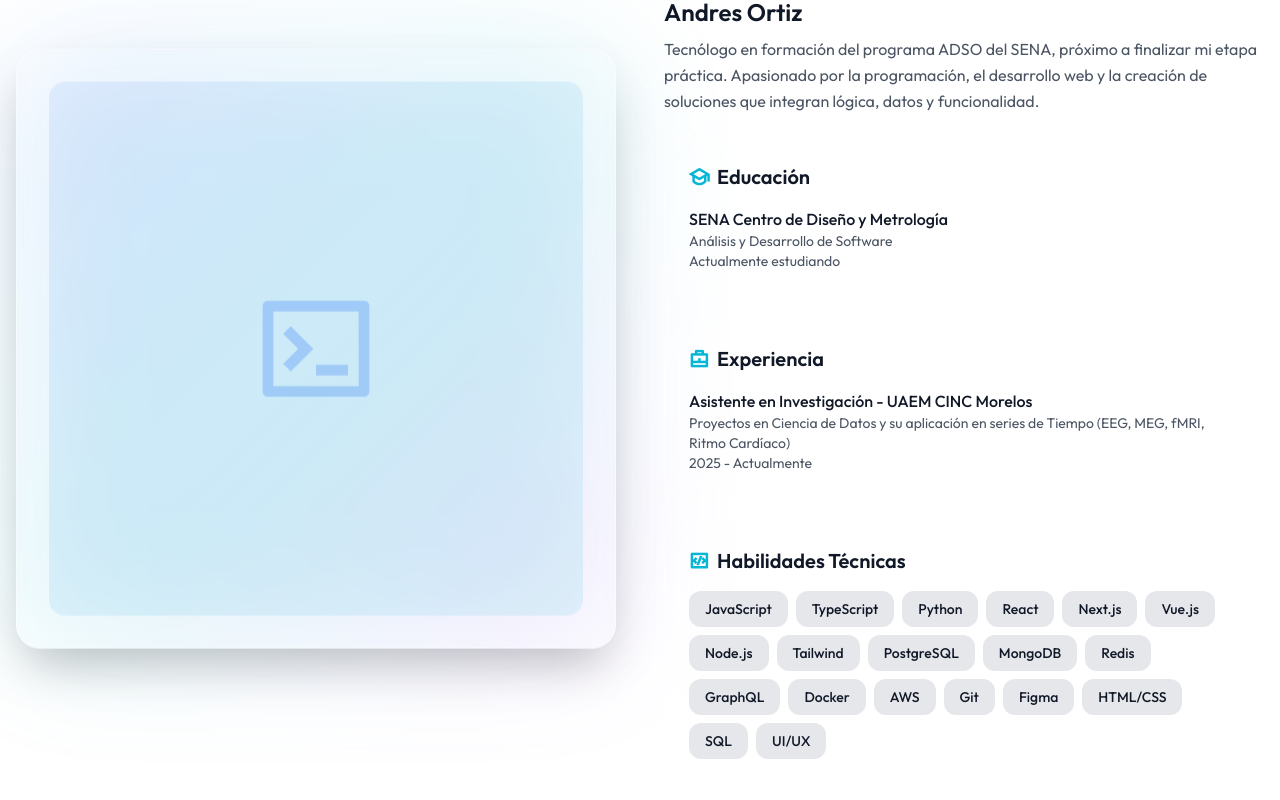
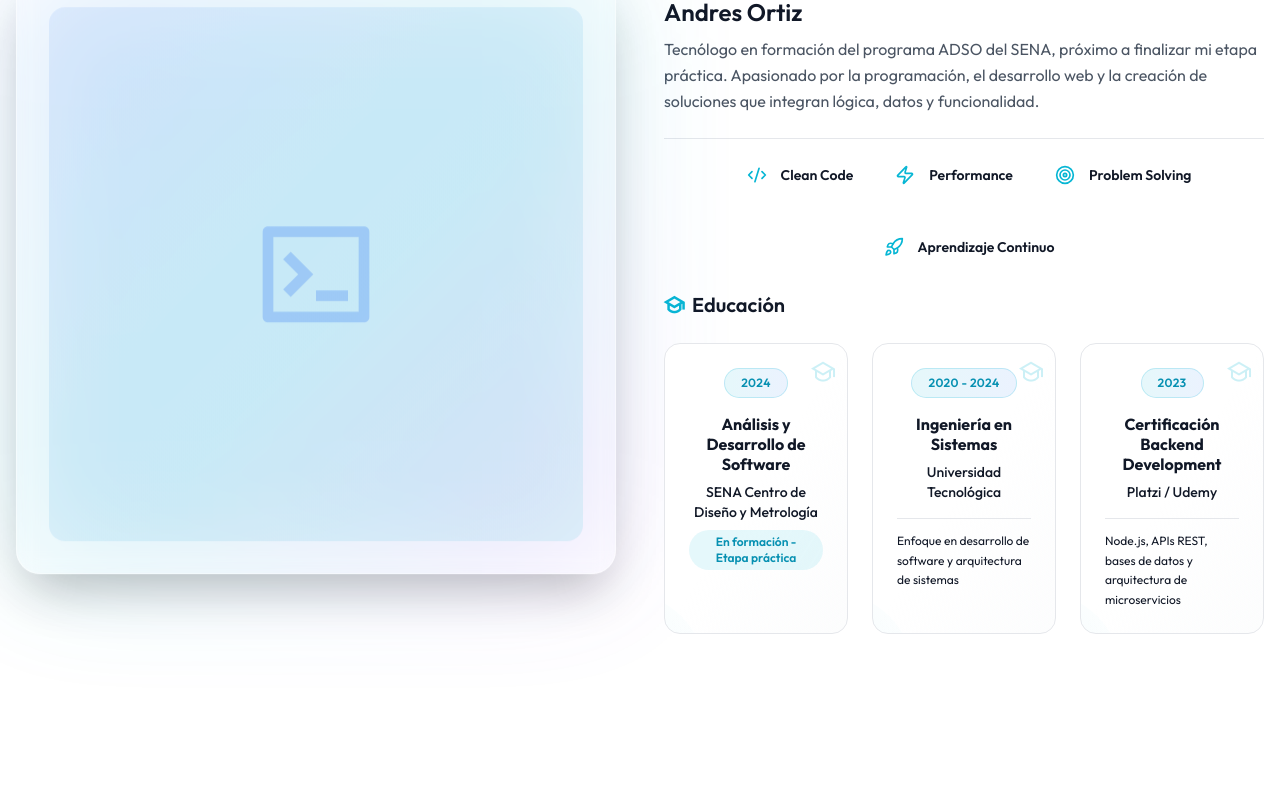
Before and after one commit to AndwSX/Portfolio, a Next.js app: page / in a window 1280 px wide. Shown: the part 980-1780 px from the top of the page. Built offline with nearby package versions, Linux system fonts and the light colour scheme.

Commit message:
Section about dseño y distribucion termiando

```diff
--- a/src/components/sections/AboutSection.tsx
+++ b/src/components/sections/AboutSection.tsx
@@ -1,10 +1,42 @@
-'use client'
+"use client";
 
-import { SKILLS } from '@/lib/constants'
+import { Code2, Zap, Target, Rocket } from "lucide-react";
+
+const highlights = [
+  { icon: Code2, title: "Clean Code" },
+  { icon: Zap, title: "Performance" },
+  { icon: Target, title: "Problem Solving" },
+  { icon: Rocket, title: "Aprendizaje Continuo" },
+];
+
+const education = [
+  {
+    degree: "Análisis y Desarrollo de Software",
+    institution: "SENA Centro de Diseño y Metrología",
+    period: "2024",
+    status: "En formación - Etapa práctica",
+  },
+  {
+    degree: "Ingeniería en Sistemas",
+    institution: "Universidad Tecnológica",
+    period: "2020 - 2024",
+    description: "Enfoque en desarrollo de software y arquitectura de sistemas",
+  },
+  {
+    degree: "Certificación Backend Development",
+    institution: "Platzi / Udemy",
+    period: "2023",
+    description:
+      "Node.js, APIs REST, bases de datos y arquitectura de microservicios",
+  },
+];
 
 export default function AboutSection() {
   return (
-    <section id="acerca" className="min-h-screen flex items-center justify-center px-4 py-24">
+    <section
+      id="acerca"
+      className="min-h-screen flex items-center justify-center px-4 py-24"
+    >
       <div className="container max-w-7xl mx-auto">
         <div className="grid lg:grid-cols-2 gap-12 items-center">
           <div className="relative animate-scale-in order-2 lg:order-1">
@@ -25,57 +57,95 @@ export default function AboutSection() {
               <div>
                 <h3 className="text-2xl font-semibold mb-2">Andres Ortiz</h3>
                 <p className="text-gray-600 dark:text-gray-400 leading-relaxed">
-                  Tecnólogo en formación del programa ADSO del SENA, próximo a finalizar mi etapa práctica.
-                  Apasionado por la programación, el desarrollo web y la creación de soluciones que integran lógica, datos y funcionalidad.
+                  Tecnólogo en formación del programa ADSO del SENA, próximo a
+                  finalizar mi etapa práctica. Apasionado por la programación,
+                  el desarrollo web y la creación de soluciones que integran
+                  lógica, datos y funcionalidad.
                 </p>
               </div>
 
-              <div className="glass rounded-2xl p-6 space-y-4">
-                <h4 className="text-xl font-semibold flex items-center gap-2">
+              <div className="pt-4 border-t">
+                <div className="flex flex-wrap items-center justify-center gap-6 lg:gap-8">
+                  {highlights.map((item) => {
+                    const Icon = item.icon;
+                    return (
+                      <div
+                        key={item.title}
+                        className="flex items-center gap-1 group cursor-pointer"
+                      >
+                        <div className="h-10 w-10 bg-primary/10 rounded-xl flex items-center justify-center group-hover:bg-cyan-500/20 group-hover:scale-110 transition-all duration-300">
+                          <Icon className="h-5 w-5 text-cyan-500 group-hover:scale-110 transition-transform duration-300" />
+                        </div>
+                        <span className="font-semibold text-sm group-hover:text-cyan-500 transition-colors duration-300">
+                          {item.title}
+                        </span>
+                      </div>
+                    );
+                  })}
+                </div>
+              </div>
+
+              <h4 className="text-xl font-semibold flex items-center gap-2 mb-6">
                 <i className="ri-graduation-cap-line text-cyan-500"></i>
                 Educación
               </h4>
-                <div>
-                  <p className="font-medium">SENA Centro de Diseño y Metrología</p>
-                  <p className="text-gray-600 dark:text-gray-400 text-sm">Análisis y Desarrollo de Software</p>
-                  <p className="text-gray-600 dark:text-gray-400 text-sm">Actualmente estudiando</p>
-                </div>
+              <div className="grid md:grid-cols-2 lg:grid-cols-3 gap-6">
+                {education.map((edu, index) => (
+                  <div
+                    key={index}
+                    className="group relative overflow-hidden rounded-2xl border border-gray-200 dark:border-gray-800 bg-gradient-to-br from-white via-white to-gray-50/50 dark:from-gray-900 dark:via-gray-900 dark:to-gray-800/50 backdrop-blur-sm hover:shadow-2xl hover:shadow-cyan-500/10 transition-all duration-500 hover:-translate-y-2 hover:border-cyan-500/30"
+                  >
+                    {/* Efecto de brillo animado */}
+                    <div className="absolute inset-0 bg-gradient-to-br from-cyan-500/0 via-cyan-500/5 to-purple-500/0 opacity-0 group-hover:opacity-100 transition-opacity duration-500"></div>
+
+                    {/* Línea decorativa superior */}
+                    <div className="absolute top-0 left-0 right-0 h-1 bg-gradient-to-r from-transparent via-cyan-500 to-transparent opacity-0 group-hover:opacity-100 transition-opacity duration-500"></div>
+
+                    <div className="relative p-6 space-y-4">
+                      {/* Badge del periodo */}
+                      <div className="flex justify-center">
+                        <span className="inline-flex items-center justify-center px-4 py-1.5 rounded-full bg-gradient-to-r from-cyan-500/10 to-blue-500/10 border border-cyan-500/20 text-cyan-600 dark:text-cyan-400 font-semibold text-xs tracking-wide group-hover:scale-105 transition-transform duration-300">
+                          {edu.period}
+                        </span>
                       </div>
 
-              <div className="glass rounded-2xl p-6 space-y-4">
-                <h4 className="text-xl font-semibold flex items-center gap-2">
-                  <i className="ri-briefcase-line text-cyan-500"></i>
-                  Experiencia
+                      {/* Contenido principal */}
+                      <div className="space-y-2 text-center">
+                        <h4 className="font-bold text-base leading-tight min-h-[2.5rem] flex items-center justify-center group-hover:text-cyan-600 dark:group-hover:text-cyan-400 transition-colors duration-300">
+                          {edu.degree}
                         </h4>
-                <div>
-                  <p className="font-medium">Asistente en Investigación - UAEM CINC Morelos</p>
-                  <p className="text-gray-600 dark:text-gray-400 text-sm">
-                    Proyectos en Ciencia de Datos y su aplicación en series de Tiempo (EEG, MEG, fMRI, Ritmo Cardíaco)
+                        <p className="text-sm text-muted-foreground font-medium group-hover:text-foreground transition-colors duration-300">
+                          {edu.institution}
                         </p>
-                  <p className="text-gray-600 dark:text-gray-400 text-sm">2025 - Actualmente</p>
-                </div>
+                        {edu.status && (
+                          <p className="text-xs text-cyan-600 dark:text-cyan-400 font-semibold pt-1 inline-block px-3 py-1 rounded-full bg-cyan-500/10">
+                            {edu.status}
+                          </p>
+                        )}
                       </div>
 
-              <div className="glass rounded-2xl p-6 space-y-4">
-                <h4 className="text-xl font-semibold flex items-center gap-2">
-                  <i className="ri-code-box-line text-cyan-500"></i>
-                  Habilidades Técnicas
-                </h4>
-                <div className="flex flex-wrap gap-2">
-                  {SKILLS.map((skill, index) => (
-                    <span
-                      key={skill.name}  // Usa un identificador único como 'name'
-                      className="px-4 py-2 bg-gray-200 dark:bg-gray-700 rounded-xl text-sm font-medium transition-all duration-300 hover:scale-105 hover:bg-cyan-500 hover:text-white cursor-pointer"
-                    >
-                      {skill.name}  {/* Si 'name' es el nombre de la habilidad */}
-                    </span>
+                      {/* Descripción */}
+                      {edu.description && (
+                        <p className="text-xs text-muted-foreground leading-relaxed pt-3 border-t border-gray-200 dark:border-gray-800">
+                          {edu.description}
+                        </p>
+                      )}
+                    </div>
+
+                    {/* Decoración esquina con ícono */}
+                    <div className="absolute top-3 right-3 opacity-20 group-hover:opacity-100 group-hover:scale-110 transition-all duration-300">
+                      <i className="ri-graduation-cap-line text-2xl text-cyan-500"></i>
+                    </div>
+
+                    {/* Efecto de esquina inferior */}
+                    <div className="absolute bottom-0 left-0 w-20 h-20 bg-gradient-to-tr from-cyan-500/5 to-transparent rounded-tr-full transform -translate-x-10 translate-y-10 group-hover:-translate-x-8 group-hover:translate-y-8 transition-transform duration-500"></div>
+                  </div>
                 ))}
               </div>
             </div>
           </div>
         </div>
       </div>
-      </div>
     </section>
-  )
+  );
 }
--- a/src/components/sections/HeroSection.tsx
+++ b/src/components/sections/HeroSection.tsx
@@ -84,9 +84,9 @@ export default function HeroSection() {
             </p>
 
             <div className="flex flex-wrap gap-4">
-              <button className="glass-strong px-8 py-4 rounded-2xl font-medium transition-all duration-300 hover:scale-105 hover:shadow-glow flex items-center gap-2">
-                <i className="ri-arrow-right-line"></i>
-                Contratar
+              <button className="glass-strong group px-8 py-4 rounded-2xl font-medium transition-all duration-300 hover:scale-105 hover:shadow-glow flex items-center gap-2">
+                hablemos
+                <i className="ri-arrow-right-line group-hover:translate-x-1 transition-transform"></i>
               </button>
               <button className="bg-gray-900 dark:bg-gray-100 text-white dark:text-gray-900 px-8 py-4 rounded-2xl font-medium transition-all duration-300 hover:scale-105 hover:shadow-glow flex items-center gap-2">
                 <i className="ri-download-line"></i>
```
Lines whose indentation alone changed are shown as unchanged.
